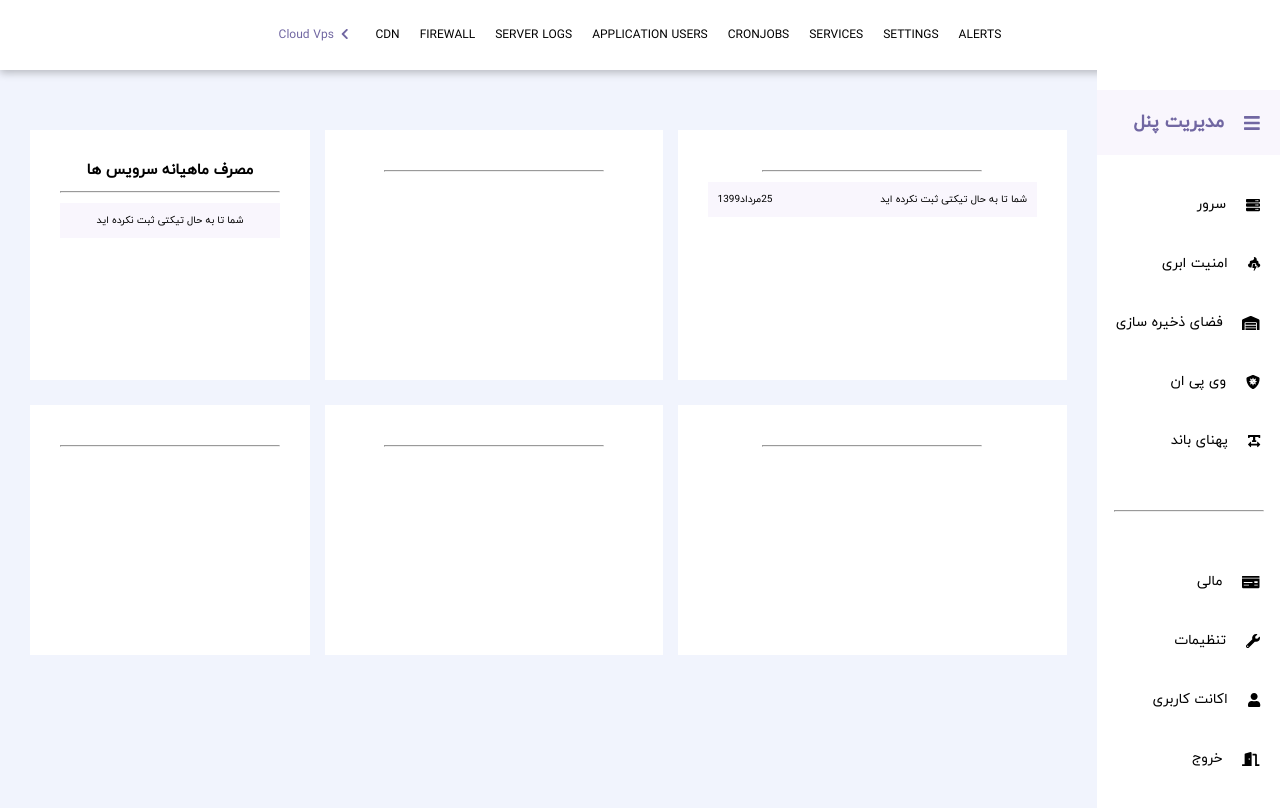
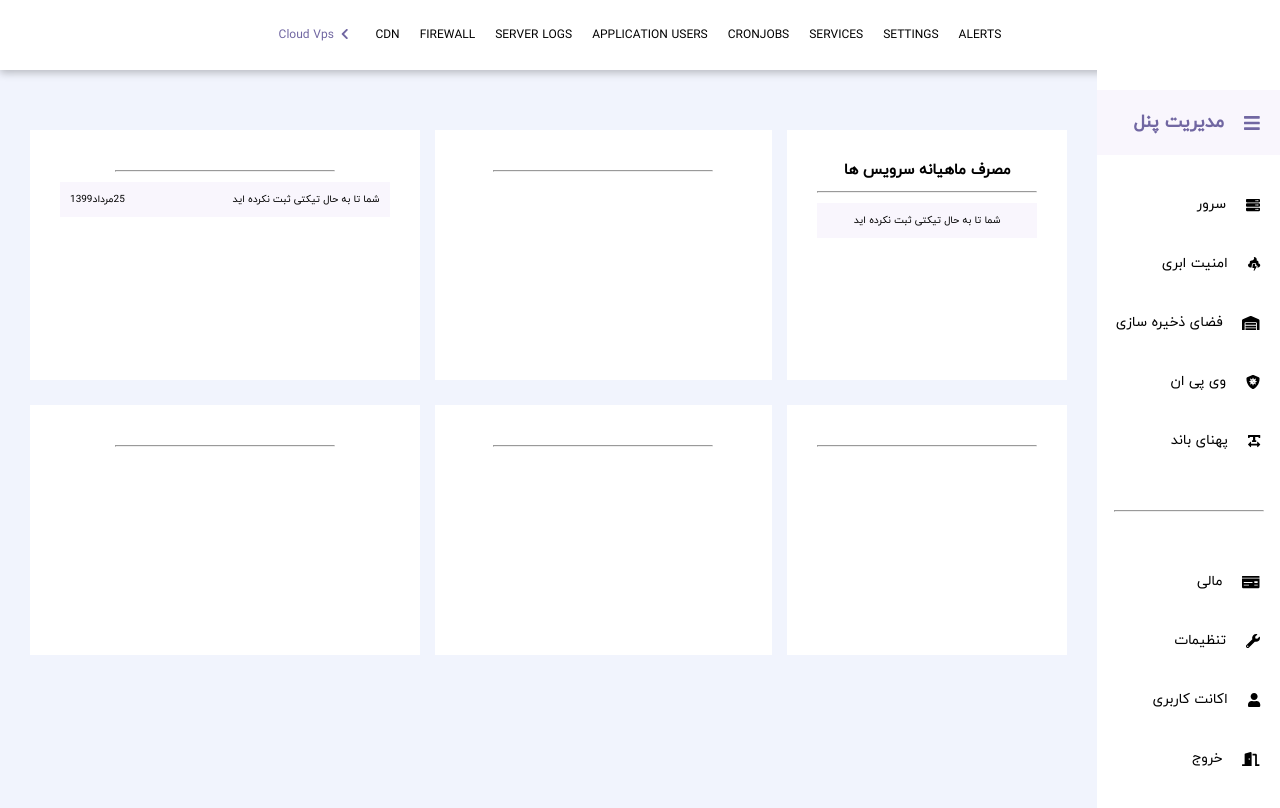
Before and after one commit to sadeghtavakoli/amnpardaz-challenge, a React (Create React App) app: page /panel in a window 1280 px wide. Built offline with nearby package versions, Linux system fonts and the light colour scheme.

Commit message:
changed app direction to rtl

```diff
--- a/src/components/main/main.styles.scss
+++ b/src/components/main/main.styles.scss
@@ -1,3 +1,4 @@
 .main {
   grid-area: main;
+  direction: rtl;
 }
```
